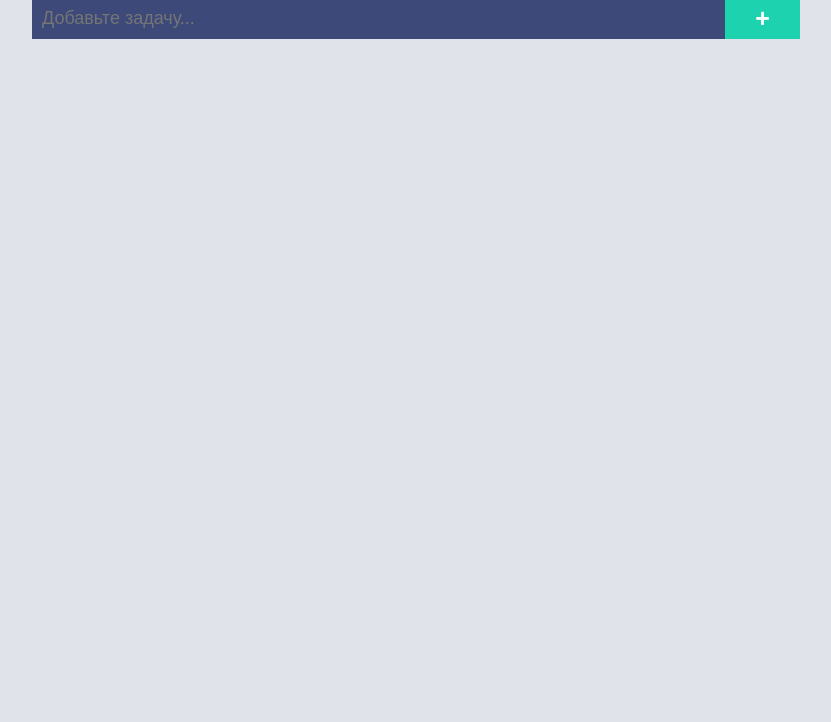
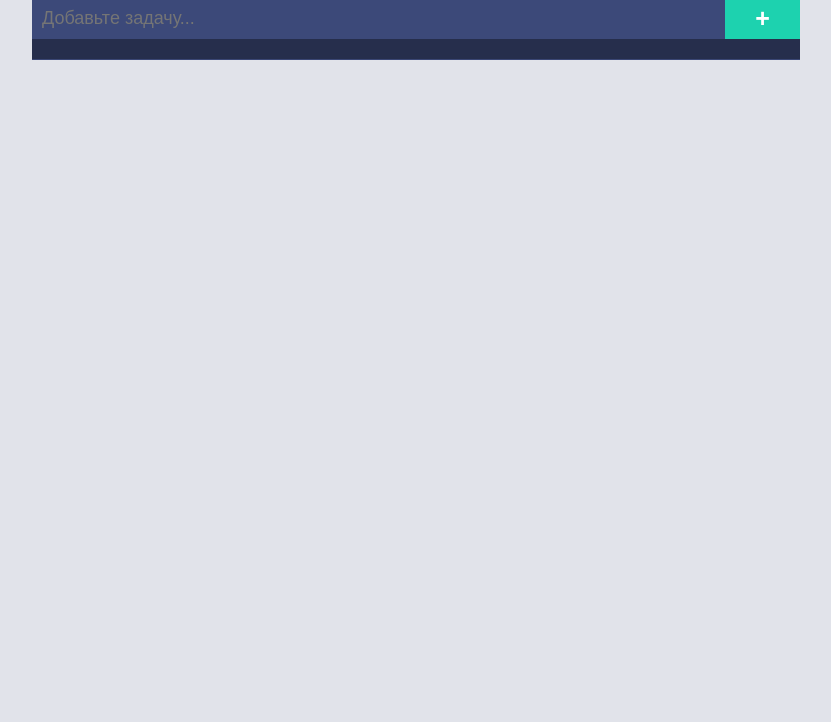
Before and after one commit to fedotovaaleksandra/ToDoList_front, a plain HTML site: page index.html in a window 1280 px wide. Shown: the part 128-850 px from the top of the page, without its empty margins (224-1055 px from the left). Drawn offline with nearby package versions, Linux system fonts and the light colour scheme.

Commit message:
refactor: add tags

```diff
--- a/index.html
+++ b/index.html
@@ -14,7 +14,11 @@
           <input class="app_form_input" type="text" placeholder="Добавьте задачу...">
           <button class="app_form_button" type="submit">&plus;</button>
         </form>
-        <ul class="app_ul"></ul>
+        <ul class="app_ul">
+          <li>
+            <i></i>
+          </li>
+        </ul>
       </div>
     </div>
     <script src="script.js"></script>
```
